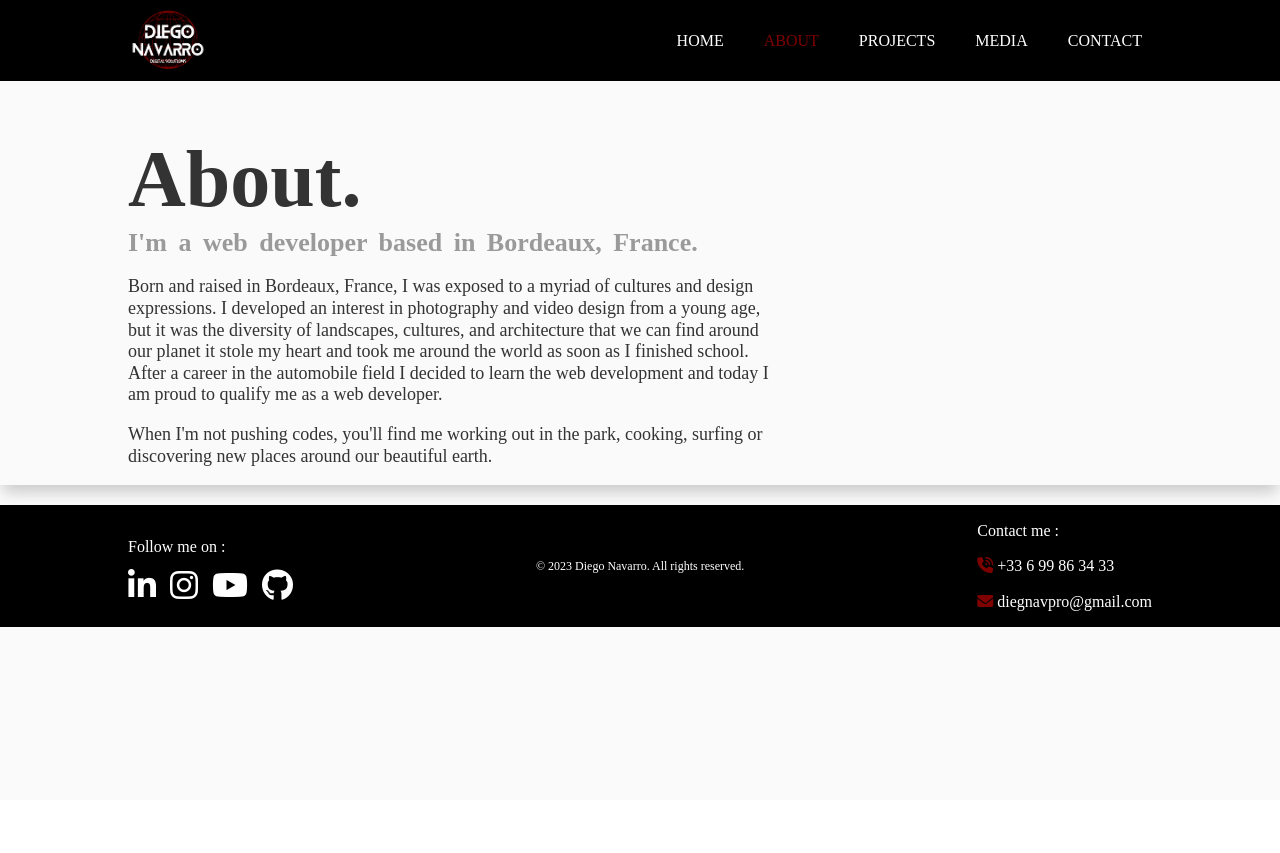
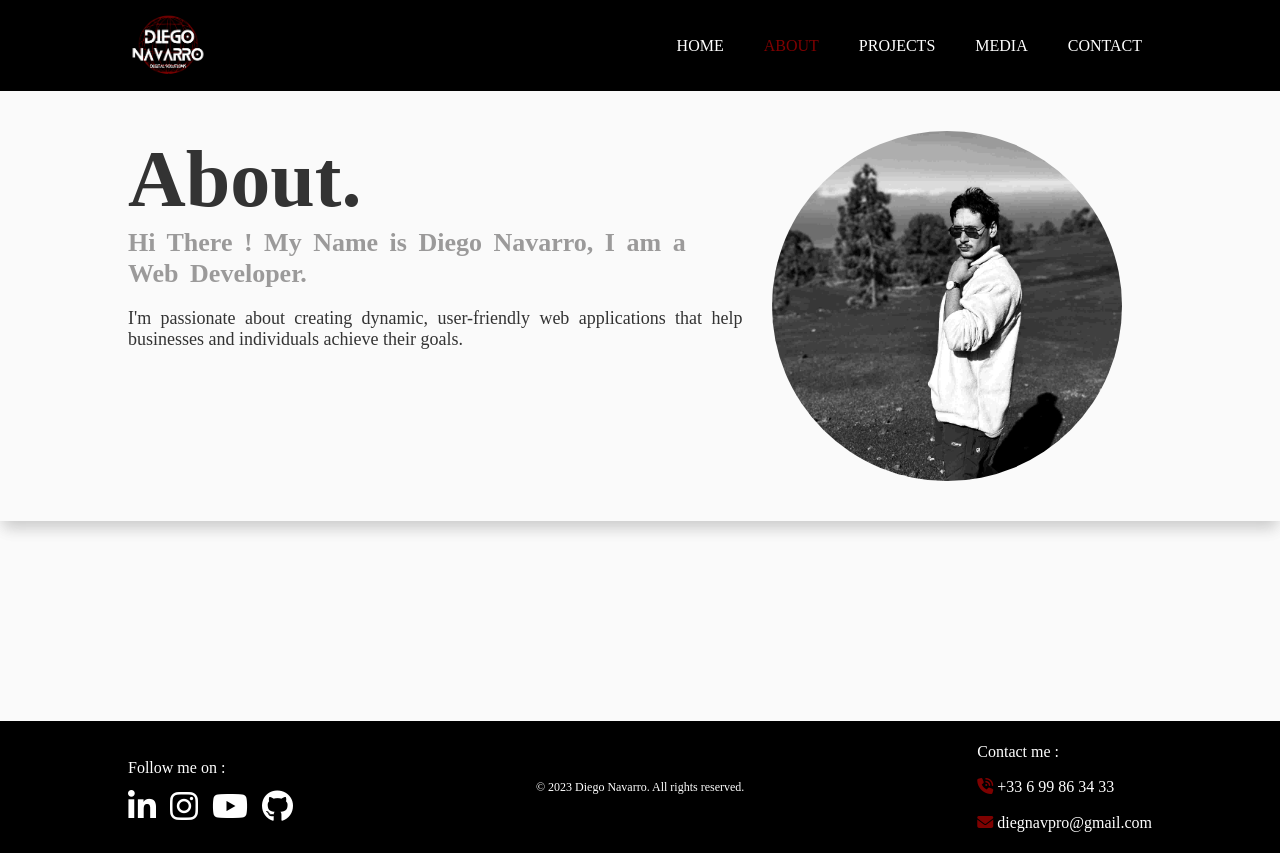
Before and after one commit to DiegNav33/My-Portfolio, a PHP site: page /pages/about.html in a window 1280 px wide. Before the commit the page ends 627 px from the top, so only its background shows below. Run offline with PHP 8.4, Linux system fonts and the light colour scheme; some libraries are stand-ins or nearby versions.

Commit message:
Modification il all pages and SCSS, added few margin top on footer for testing only, have to remove it later

```diff
--- a/css/style.css
+++ b/css/style.css
@@ -360,7 +360,7 @@ body {
 }
 body h1 {
   font-size: 8rem;
-  margin-top: 5rem;
+  margin-top: 0;
   margin-bottom: 0;
 }
 body h2 {
@@ -371,6 +371,7 @@ body h2 {
 }
 body .intro {
   font-size: 1.8rem;
+  text-align: justify;
 }
 body a {
   text-decoration: none;
@@ -392,7 +393,7 @@ body .boxShadowGeneral {
 /*HEADER*/
 header {
   background-color: var(--bgGeneral);
-  padding: 0.5rem 0;
+  padding: 1rem 0;
 }
 header .dFlex {
   justify-content: space-between;
@@ -445,7 +446,7 @@ main {
 }
 main .homeFlex {
   display: flex;
-  padding: 5rem 0;
+  padding: 6rem 0;
 }
 main .homeFlex .homeGeneralLeft {
   width: 40%;
@@ -464,28 +465,41 @@ main .homeFlex .homeGeneralLeft .radiusImg img {
 }
 main .homeFlex .homeGeneralRight {
   width: 60%;
-  padding-left: 5rem;
+  padding-left: 3rem;
+  display: flex;
+  flex-direction: column;
+  justify-content: center;
 }
 main .homeFlex .homeGeneralRight h1 {
   font-size: 7rem;
 }
 main .aboutFlex {
   display: flex;
+  padding: 4rem 0;
 }
 main .aboutFlex .aboutGeneralLeft {
-  width: 70%;
+  width: 60%;
 }
 main .aboutFlex .aboutGeneralRight {
   width: 40%;
 }
+main .aboutFlex .aboutGeneralRight .radiusImg {
+  margin: 0 auto;
+  width: 350px;
+  height: 350px;
+  border-radius: 50%;
+  overflow: hidden;
+}
 main .aboutFlex .aboutGeneralRight img {
-  padding-top: 4rem;
+  position: relative;
+  left: -50px;
+  top: -60px;
   display: block;
-  width: 100%;
+  width: 150%;
 }
 main .projectsFlex {
   display: flex;
-  padding-bottom: 3rem;
+  padding: 4rem 0;
 }
 main .projectsFlex .projectsGeneralLeft {
   width: 60%;
@@ -494,12 +508,12 @@ main .projectsFlex .projectsGeneralRight {
   width: 40%;
 }
 main .projectsFlex .projectsGeneralRight img {
-  padding-top: 4rem;
   display: block;
   width: 100%;
 }
 main .mediaFLex {
   display: flex;
+  padding: 4rem 0;
 }
 main .mediaFLex .mediaGeneralLeft {
   width: 70%;
@@ -508,13 +522,22 @@ main .mediaFLex .mediaGeneralLeft {
 main .mediaFLex .mediaGeneralRight {
   width: 30%;
 }
+main .mediaFLex .mediaGeneralRight .radiusImg {
+  margin: 0 auto;
+  width: 350px;
+  height: 350px;
+  border-radius: 50%;
+  overflow: hidden;
+}
 main .mediaFLex .mediaGeneralRight img {
+  position: relative;
+  top: -20px;
   width: 100%;
   display: block;
-  padding-top: 2rem;
 }
 main .contactFlex {
   display: flex;
+  padding: 4rem 0 0 0;
 }
 main .contactFlex .contactGeneralLeft {
   width: 60%;
@@ -525,7 +548,6 @@ main .contactFlex .contactGeneralRight {
 main .contactFlex .contactGeneralRight img {
   width: 100%;
   display: block;
-  padding-top: 2rem;
 }
 main .contact .socialMediaContact {
   display: flex;
@@ -630,6 +652,8 @@ main .contactForm fieldset button:hover {
 footer {
   background-color: var(--bgGeneral);
   color: var(--colorWhite);
+  padding: 0.5rem 0;
+  margin-top: 20rem;
 }
 footer .dFlex {
   align-items: center;
--- a/pages/about.html
+++ b/pages/about.html
@@ -35,13 +35,17 @@
                 <div class="aboutFlex">
                     <div class="aboutGeneralLeft">
                         <h1>About.</h1>
-                        <h2>I'm a web developer based in Bordeaux, France.</h2>
-                        <!-- <h2>Hi There! My Name Is Diego Navarro, Web Developer.</h2> -->
-                        <p class="intro">Born and raised in Bordeaux, France, I was exposed to a myriad of cultures and design expressions. I developed an interest in photography and video design from a young age, but it was the diversity of landscapes, cultures, and architecture that we can find around our planet it stole my heart and took me around the world as soon as I finished school. After a career in the automobile field I decided to learn the web development and today I am proud to qualify me as a web developer.</p>
-                        <p class="intro">When I'm not pushing codes, you'll find me working out in the park, cooking, surfing or discovering new places around our beautiful earth.</p>
+                        <!-- <h2>I'm a web developer based in Bordeaux, France.</h2> -->
+                        <h2>Hi There ! My Name is Diego Navarro, I am a Web Developer.</h2>
+                        <p class="intro">I'm passionate about creating dynamic, user-friendly web applications that help businesses and individuals achieve their goals.</p>
+                        <!-- <p class="intro">Born and raised in Bordeaux, France, I was exposed to a myriad of cultures and design expressions. I developed an interest in photography and video design from a young age, but it was the diversity of landscapes, cultures, and architecture that we can find around our planet that stole my heart and took me around the world as soon as I finished school. After a career in the automobile field I decided to learn the web development and today I am proud to qualify me as a web developer.</p>
+                        <p class="intro">I'm a detail-oriented problem solver who enjoys tackling complex challenges, and I'm always looking for opportunities to improve my skills and expand my knowledge. Whether it's learning a new programming language or exploring the latest web development tools and frameworks. I'm up for the challenge.</p>
+                        <p class="intro">When I'm not pushing codes, you'll find me working out in the park, cooking, surfing or discovering new places around our beautiful earth.</p> -->
                     </div>
                     <div class="aboutGeneralRight">
-                        <img src="" alt="">
+                        <div class="radiusImg">
+                            <img src="../images/Diego-BW-portrait.jpg" alt="photo Diego Navarro black and white tenerife, Canary Islands">
+                        </div>
                     </div>
                 </div>
             </div>
--- a/pages/photo_video.html
+++ b/pages/photo_video.html
@@ -39,7 +39,9 @@
                         <p class="intro">I travelled around many countries and now, I'm trying to show you the beauty of our world through the lens.</p>
                     </div>
                     <div class="mediaGeneralRight">
-                        <img src="../images/globe-media.png" alt="terrestrial globe photo">
+                        <div class="radiusImg">
+                            <img src="../images/tehran-iran-media.jpg" alt="Teheran, Iran - media page">
+                        </div>
                     </div>
                 </div>
             </div>
--- a/scss/_body.scss
+++ b/scss/_body.scss
@@ -6,7 +6,7 @@ body {
 
     h1 {
         font-size: 8rem;
-        margin-top: 5rem;
+        margin-top: 0;
         margin-bottom: 0;
     }
 
@@ -19,6 +19,7 @@ body {
 
     .intro {
         font-size: 1.8rem;
+        text-align: justify
     }
 
     a {
--- a/scss/style.scss
+++ b/scss/style.scss
@@ -11,7 +11,7 @@
 
 header {
     background-color: var(--bgGeneral);
-    padding: .5rem 0;
+    padding: 1rem 0;
 
     .dFlex {
         justify-content: space-between;
@@ -105,18 +109,29 @@ main {
     /*ABOUT*/
     .aboutFlex {
         display: flex;
+        padding: 4rem 0;
 
         .aboutGeneralLeft {
-            width: 70%;
+            width: 60%;
         }
 
         .aboutGeneralRight {
             width: 40%;
 
+            .radiusImg{
+                margin: 0 auto;
+                width: 350px;
+                height: 350px;
+                border-radius: 50%;
+                overflow: hidden;
+            }
+
             img {
-                padding-top: 4rem;
+                position: relative;
+                left:-50px;
+                top:-60px;
                 display: block;
-                width: 100%;
+                width: 150%;
             }
         }
     }
@@ -311,6 +335,8 @@ footer {
 
     background-color: var(--bgGeneral);
     color: var(--colorWhite);
+    padding: .5rem 0;
+    margin-top: 20rem; // A enlever, juste pour test pendant fabrication du site pour que footer soit tout en bas de page !!!!!!!!!!!!!!!!!!!!!!!!!!
 
     .dFlex {
         align-items: center;
```
Also changed, not shown: other parts of scss/style.scss (+19 -6 lines), images/Diego-BW-portrait.jpg (added), images/IMG_20181015_185427_450_Original.jpg (deleted), images/diego-no-bg-bw-removebg-preview.png (deleted), images/globe-media.png (deleted), images/imageForHome.jpg (deleted), images/imageHome2.jpg (deleted), images/tehran-iran-media.jpg (added), 1 other file.
